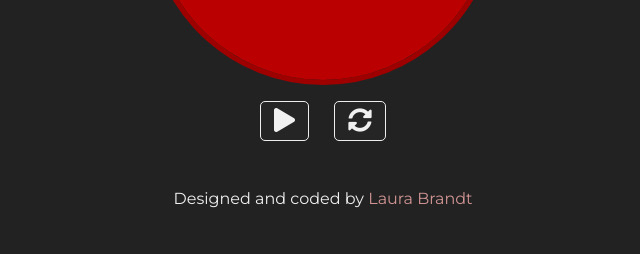
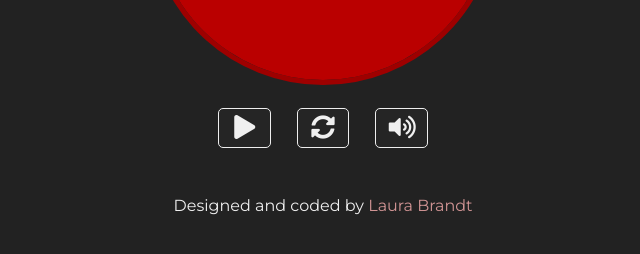
Before and after one commit to LauraBrandt/pomodoro-clock-react, a React app: page / in a window 1280 px wide. Shown: the part 468-722 px from the top of the page, without its empty margins (317-957 px from the left). Built offline with nearby package versions, Linux system fonts and the light colour scheme.

Commit message:
added mute button and functionality

```diff
--- a/src/ClockContainer.js
+++ b/src/ClockContainer.js
@@ -15,7 +15,8 @@ class ClockContainer extends React.Component {
       percentLeft: 100,
       endTime: 0,
       isRunning: false,
-      current: 'session'
+      current: 'session',
+      isMuted: false
     }
 
     this.countdown = this.countdown.bind(this);
@@ -24,12 +25,13 @@ class ClockContainer extends React.Component {
     this.handleStartStop = this.handleStartStop.bind(this);
     this.handleLengthChangeByOne = this.handleLengthChangeByOne.bind(this);
     this.handleLengthChange = this.handleLengthChange.bind(this);
+    this.handleMute = this.handleMute.bind(this);
   }
 
   countdown() {
     const secondsLeft = Math.round((this.state.endTime - Date.now()) / 1000);
       if (secondsLeft === 0) {
-        this.beep.play();
+        !this.state.isMuted && this.beep.play();
       }
 
       if (secondsLeft < 0) {
@@ -134,6 +136,11 @@ class ClockContainer extends React.Component {
     }
   }
 
+  handleMute() {
+    const isMuted = !this.state.isMuted;
+    this.setState({ isMuted });
+  }
+
   render() {
     return (
       <div className="clock-container">
@@ -166,6 +173,8 @@ class ClockContainer extends React.Component {
           isRunning={this.state.isRunning}
           reset={this.handleReset}
           handleStartStop={this.handleStartStop}
+          isMuted={this.state.isMuted}
+          handleMute={this.handleMute}
         />
         <footer>Designed and coded by <a href="https://github.com/LauraBrandt">Laura Brandt</a></footer>
         <audio id="beep" src="https://goo.gl/65cBl1" ref={audio => this.beep = audio} preload="auto" />
--- a/src/Components/Controls/Controls.css
+++ b/src/Components/Controls/Controls.css
@@ -10,7 +10,8 @@
   border-radius: 5px;
   background: #252525;
   padding: 0.3rem 0.8rem;
-  margin: 0 0.8rem 2rem 0.8rem;
+  width: 2.2em;
+  margin: 0.3em 0.8rem 2rem 0.8rem;
   cursor: pointer;
 }
 
--- a/src/Components/Controls/Controls.js
+++ b/src/Components/Controls/Controls.js
@@ -2,7 +2,7 @@ import React from 'react';
 import PropTypes from 'prop-types';
 import './Controls.css';
 
-const Controls = ({isRunning, reset, handleStartStop}) => {
+const Controls = ({isRunning, reset, handleStartStop, isMuted, handleMute}) => {
   return(
     <div className="controls">
       <button id="start_stop" title={`${isRunning ? 'Stop' : 'Start'}`} onClick={handleStartStop}>
@@ -11,6 +11,9 @@ const Controls = ({isRunning, reset, handleStartStop}) => {
       <button id="reset" title="Reset" onClick={reset}>
         <i className="fas fa-sync-alt" title="reset"></i>
       </button>
+      <button id="mute" title={`${isMuted ? 'Unmute' : 'Mute'}`} onClick={handleMute}>
+        <i className={`fas fa-${isMuted ? 'volume-off' : 'volume-up'}`} title={`${isMuted ? 'Unmute' : 'Mute'}`}></i>
+      </button>
     </div>
   );
 }
@@ -18,7 +21,9 @@ const Controls = ({isRunning, reset, handleStartStop}) => {
 Controls.propTypes = {
   isRunning: PropTypes.bool.isRequired,
   reset: PropTypes.func.isRequired,
-  handleStartStop: PropTypes.func.isRequired
+  handleStartStop: PropTypes.func.isRequired,
+  isMuted: PropTypes.bool.isRequired,
+  handleMute: PropTypes.func.isRequired
 }
 
 export default Controls;
```
Also changed, not shown: src/ClockContainer.test.js (+15 -0 lines), src/Components/Controls/Controls.test.js (+38 -6 lines), 1 other file.
